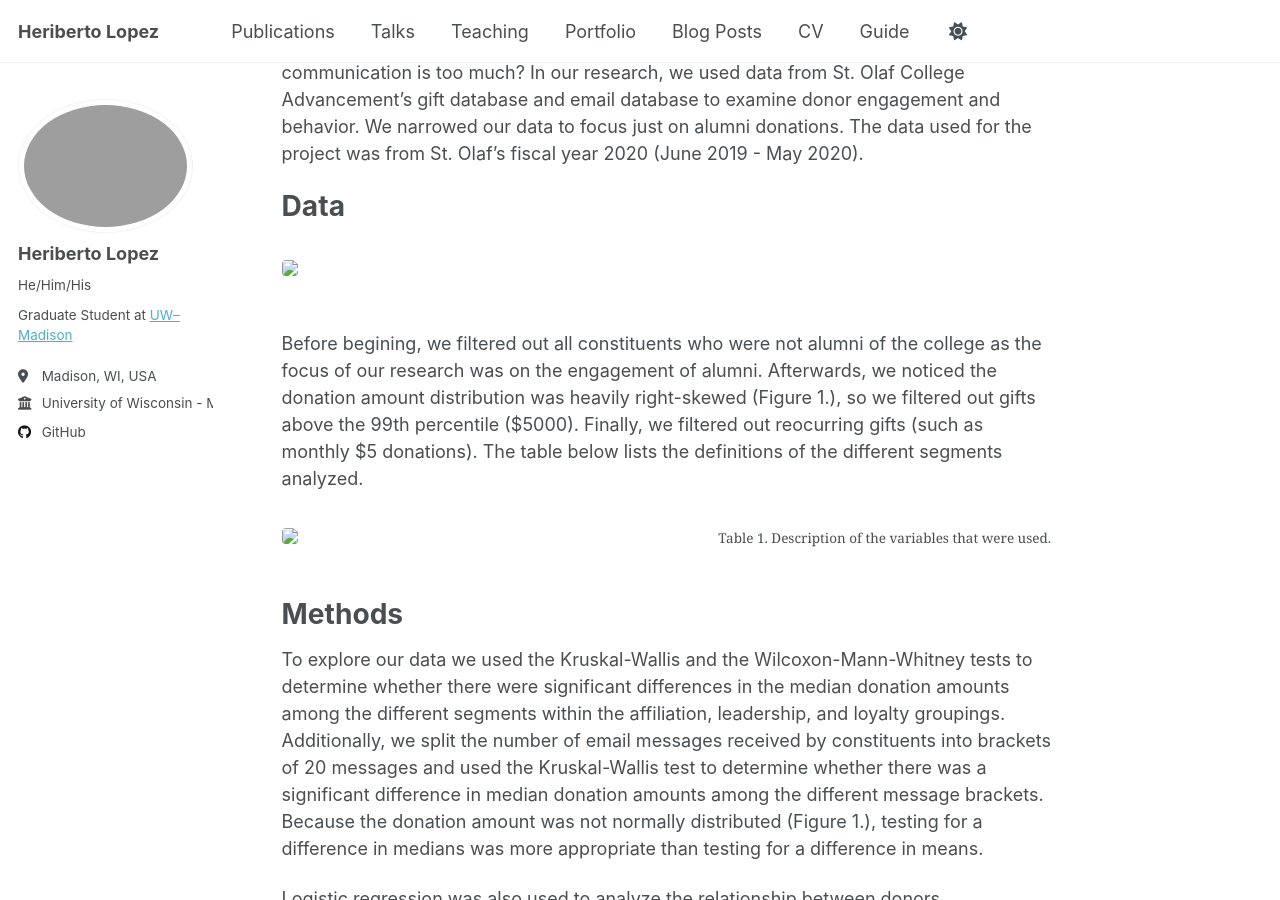
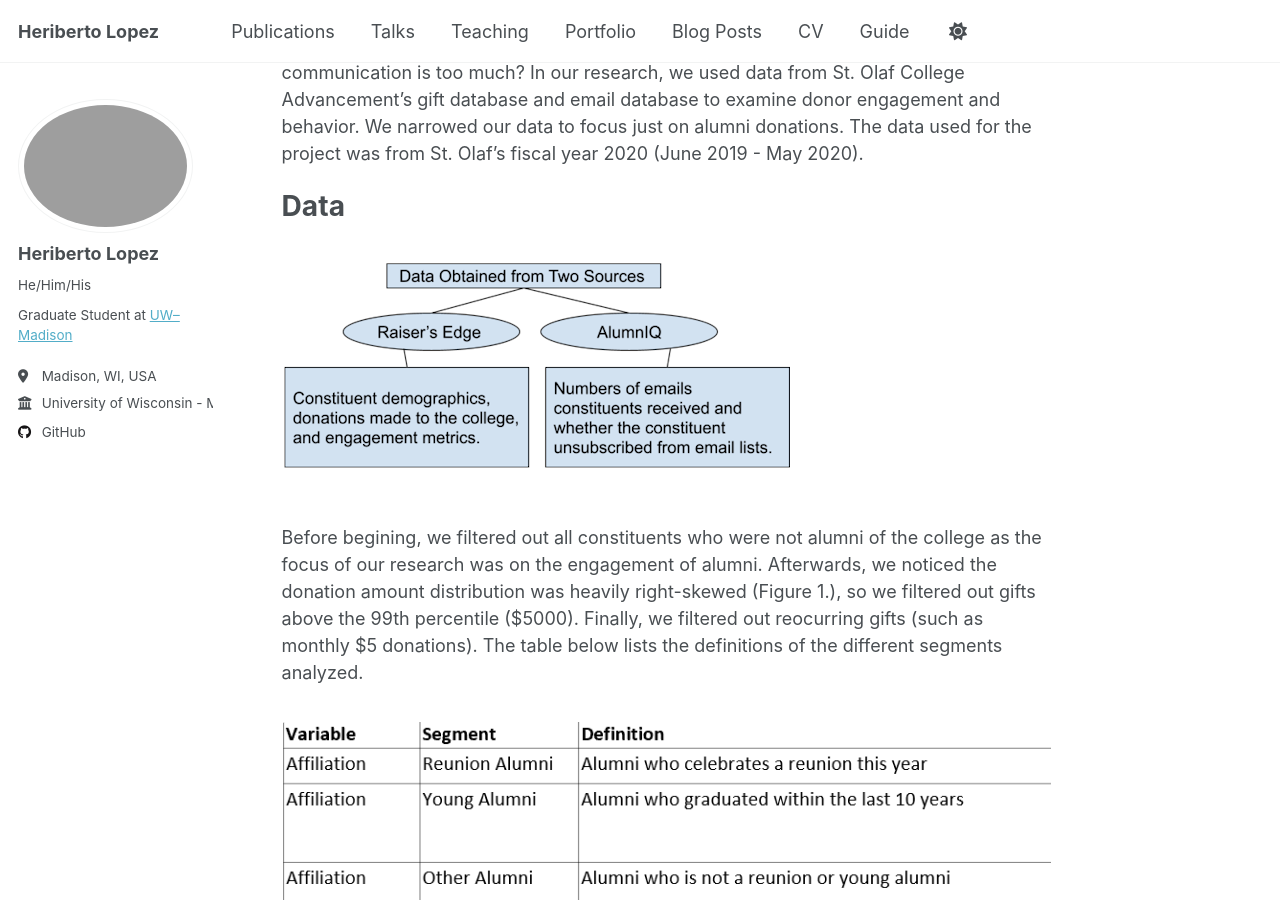
Before and after one commit to HeribertoLopez/heribertolopez.github.io, a Jekyll site: the page built from _portfolio/Donor-Relation.md, in a window 1280 px wide and 900 px high, scrolled down 451 px. Built offline with Jekyll 4.4.1, drawn with Linux system fonts in a browser that asks for light colours; a script that is not in the unit is left out.

Commit message:
Update Donor-Relation.md

```diff
--- a/_portfolio/Donor-Relation.md
+++ b/_portfolio/Donor-Relation.md
@@ -17,7 +17,7 @@ constituent' giving is affected by email communications. After an increase in em
 # Data
 
 <figure>
-    <a href="/assets/img/Donor_Poster_1.png"><img src="/assets/img/Donor_Poster_1.png"></a>
+    <a href="/images/Donor_Poster_1.png"><img src="/images/Donor_Poster_1.png"></a>
     <figcaption> </figcaption>
 </figure>
 
@@ -25,7 +25,7 @@ Before begining, we filtered out all constituents who were not alumni of the col
 
 
 <figure>
-    <a href="/assets/img/Donor_Poster_1.png"><img src="/assets/img/Donor_Poster_2.png"></a>
+    <a href="/images/Donor_Poster_1.png"><img src="/images/Donor_Poster_2.png"></a>
      <figcaption> Table 1. Description of the variables that were used. </figcaption>
 </figure>
 
@@ -41,7 +41,7 @@ Using the Kruskal-Wallis test, we found a significant difference in the median g
 
 
 <figure>
-    <a href="/assets/img/Donor_Poster_3.png"><img src="/assets/img/Donor_Poster_3.png"></a>
+    <a href="/images/Donor_Poster_3.png"><img src="/images/Donor_Poster_3.png"></a>
      <figcaption> Figure 1. The skewed distribution of donoation amounts from Alumni. </figcaption>
 </figure>
 
@@ -49,7 +49,7 @@ Using the Kruskal-Wallis test, we found a significant difference in the median g
 
 
 <figure>
-    <a href="/assets/img/Donor_Poster_4.png"><img src="/assets/img/Donor_Poster_4.png"></a>
+    <a href="/images/Donor_Poster_4.png"><img src="/imges/Donor_Poster_4.png"></a>
      <figcaption> Figure 2. A line graph demonstrating the probability that a constituent within a given loyalty segment unsubscribes from the email list.
      </figcaption>
 </figure>
@@ -58,7 +58,7 @@ Using the Kruskal-Wallis test, we found a significant difference in the median g
 
 
 <figure>
-    <a href="/assets/img/Donor_Poster_5.png"><img src="/assets/img/Donor_Poster_5.png"></a>
+    <a href="/images/Donor_Poster_5.png"><img src="/images/Donor_Poster_5.png"></a>
      <figcaption> Figure 3. The average donation amount of constituents for each message bracket and leadership segment.
      </figcaption>
 </figure>
```
